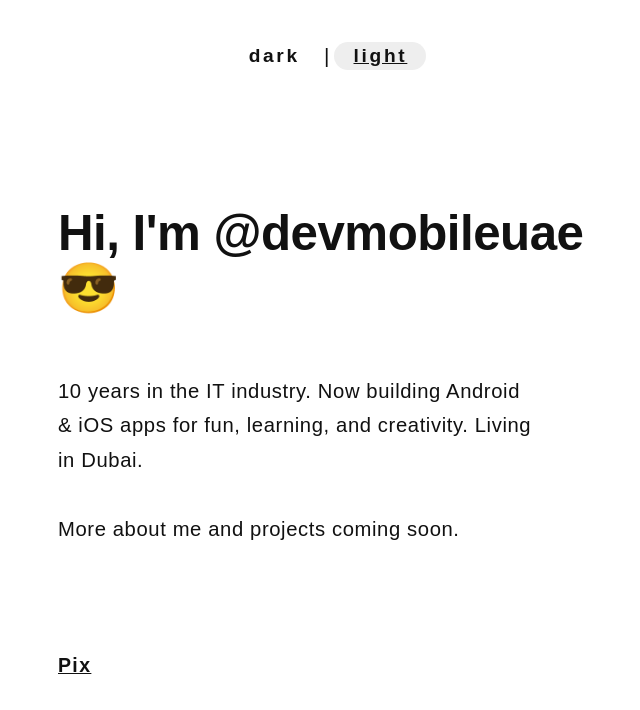
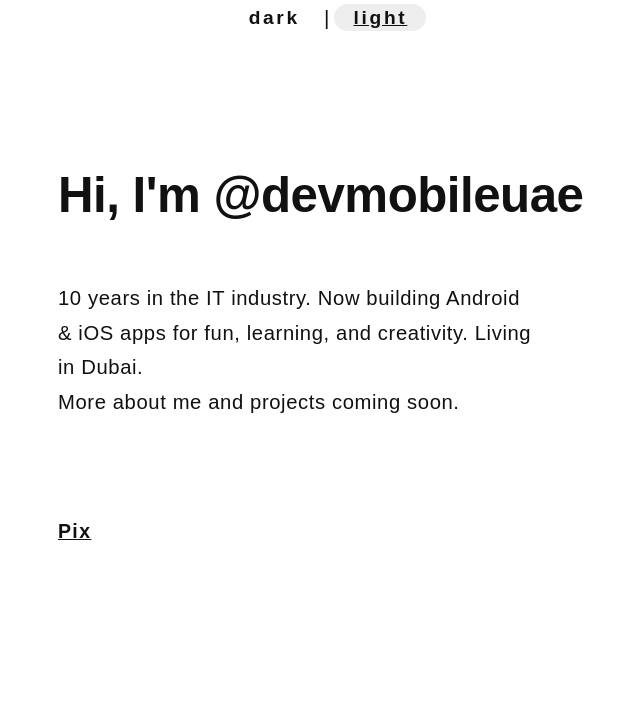
Before and after one commit to devmobileuae/devmobileuae.github.io, a plain HTML site: page index.html in a window 1280 px wide. Shown: the whole page, without its empty margins (312-952 px from the left). Drawn offline with nearby package versions, Linux system fonts and the light colour scheme; a web font is replaced by a local one.

Commit message:
Update index.html

```diff
--- a/index.html
+++ b/index.html
@@ -20,7 +20,7 @@
       background: var(--bg, #fff);
       color: var(--fg, #111111);
       font-family: "Nohemi ExtLt", Arial, sans-serif;
-      margin: 0; padding: 0;
+      margin: 0; padding: 0; border: 0;
       font-size: 1.14rem;
       line-height: 1.7;
       min-height: 100vh;
@@ -33,7 +33,7 @@
       display: flex;
       justify-content: center;
       align-items: center;
-      margin-top: 2.1rem;
+      margin-top: 0.0rem;
       margin-bottom: 3.5rem;
       user-select: none;
     }
@@ -98,7 +98,7 @@
       white-space: pre-line;
     }
     .apps-buttons {
-      margin-top: 1.5em;
+      margin-top: 1.2em;
       display: flex;
       flex-direction: column;
       gap: 1.25em;
@@ -343,9 +343,9 @@
       return React.createElement("div", null,
         React.createElement(ThemeToggle, {onChange: setDark, dark}),
         React.createElement("div", {className:"container"},
-          React.createElement("div", {className:"big-title"}, "Hi, I'm @devmobileuae 😎"),
+          React.createElement("div", {className:"big-title"}, "Hi, I'm @devmobileuae"),
           React.createElement("div", {className:"text"},
-            "10 years in the IT industry. Now building Android & iOS apps for fun, learning, and creativity. Living in Dubai.\n\nMore about me and projects coming soon."
+            "10 years in the IT industry. Now building Android & iOS apps for fun, learning, and creativity. Living in Dubai.\n More about me and projects coming soon."
           ),
           React.createElement("div", {className:"apps-buttons"},
             Object.values(apps).map(app =>
```
